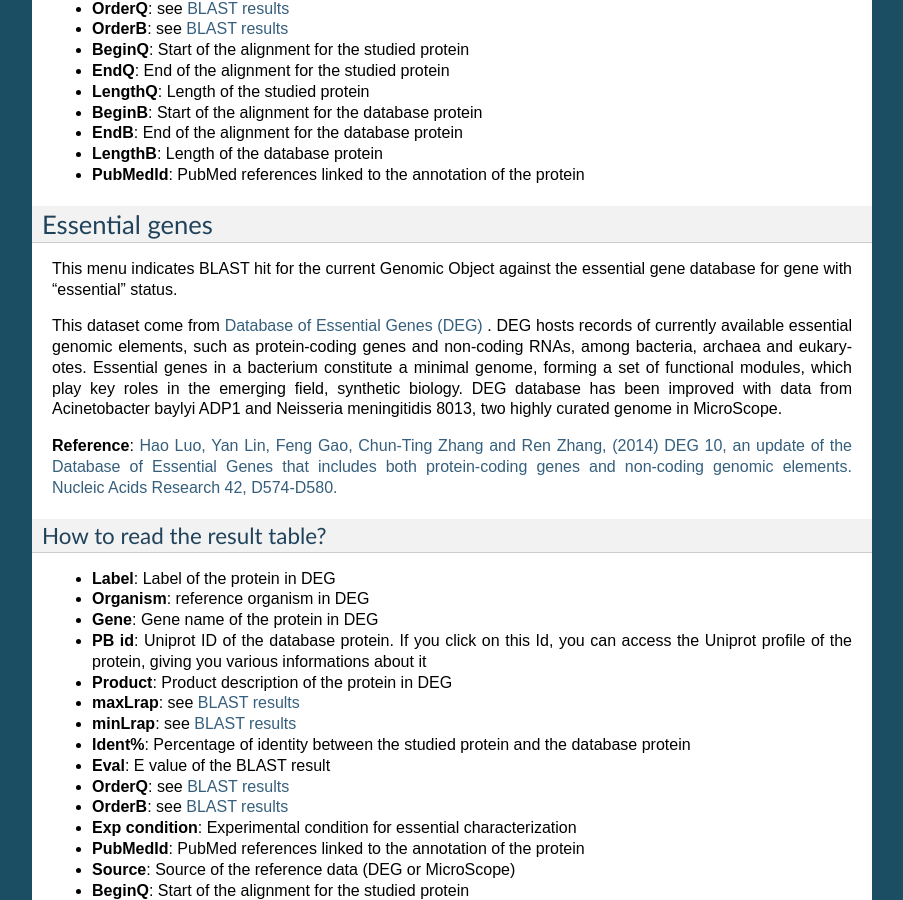
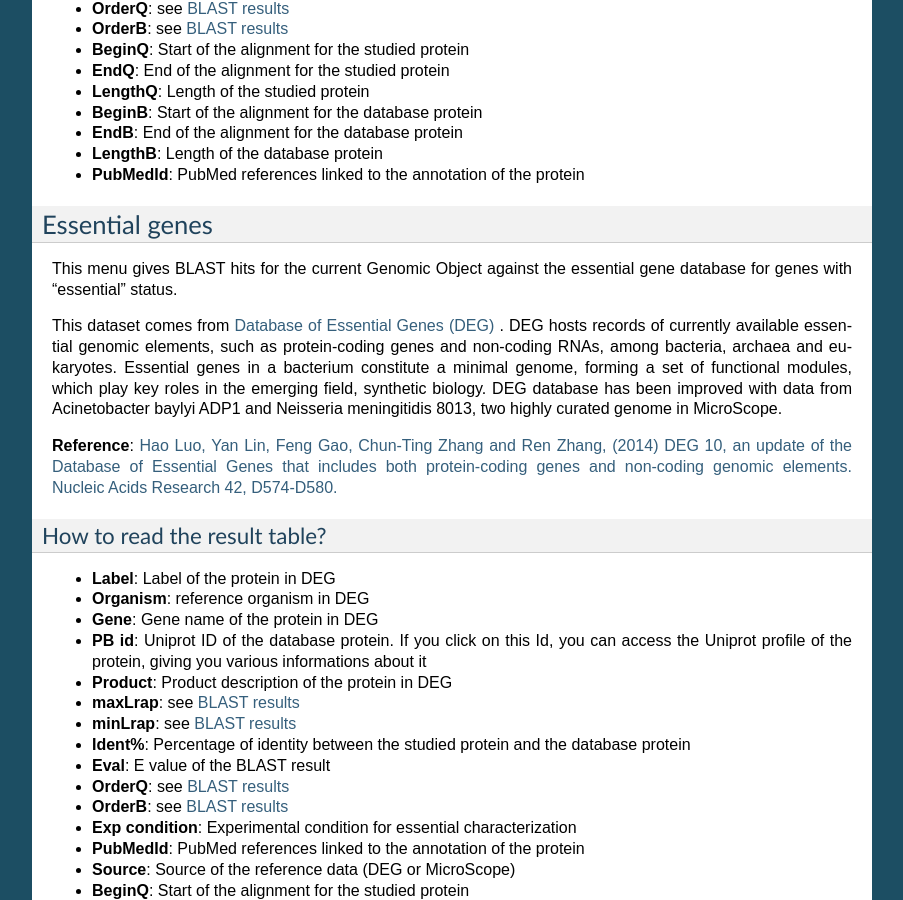
Before and after one commit to labgem/microscope-user-doc, a Sphinx documentation site: the page built from docs/content/mage/info.rst, in a window 1280 px wide and 900 px high, scrolled down 15928 px. Shown: the whole window, without its empty margins (198-1101 px from the left). Built offline with Sphinx 7.4.7, drawn with Linux system fonts in a browser that asks for light colours; formulas are drawn with MathJax 3.

Commit message:
Update info.rst
Essential genes spelling errors

```diff
--- a/docs/content/mage/info.rst
+++ b/docs/content/mage/info.rst
@@ -598,9 +598,9 @@ How to read the result table?
 Essential genes
 ===============
 
-This menu indicates BLAST hit for the current Genomic Object against the essential gene database for gene with "essential" status.
+This menu gives BLAST hits for the current Genomic Object against the essential gene database for genes with "essential" status.
 
-This dataset come from `Database of Essential Genes (DEG) <http://www.essentialgene.org/>`_ . DEG hosts records of currently available essential genomic elements, such as protein-coding genes and non-coding RNAs, among bacteria, archaea and eukaryotes. Essential genes in a bacterium constitute a minimal genome, forming a set of functional modules, which play key roles in the emerging field, synthetic biology.
+This dataset comes from `Database of Essential Genes (DEG) <http://www.essentialgene.org/>`_ . DEG hosts records of currently available essential genomic elements, such as protein-coding genes and non-coding RNAs, among bacteria, archaea and eukaryotes. Essential genes in a bacterium constitute a minimal genome, forming a set of functional modules, which play key roles in the emerging field, synthetic biology.
 DEG database has been improved with data from Acinetobacter baylyi ADP1 and Neisseria meningitidis 8013, two highly curated genome in MicroScope.
 
 **Reference**: `Hao Luo, Yan Lin, Feng Gao, Chun-Ting Zhang and Ren Zhang, (2014) DEG 10, an update of the Database of Essential Genes that includes both protein-coding genes and non-coding genomic elements. Nucleic Acids Research 42, D574-D580. <https://dx.doi.org/10.1093%2Fnar%2Fgkt1131>`_
```
